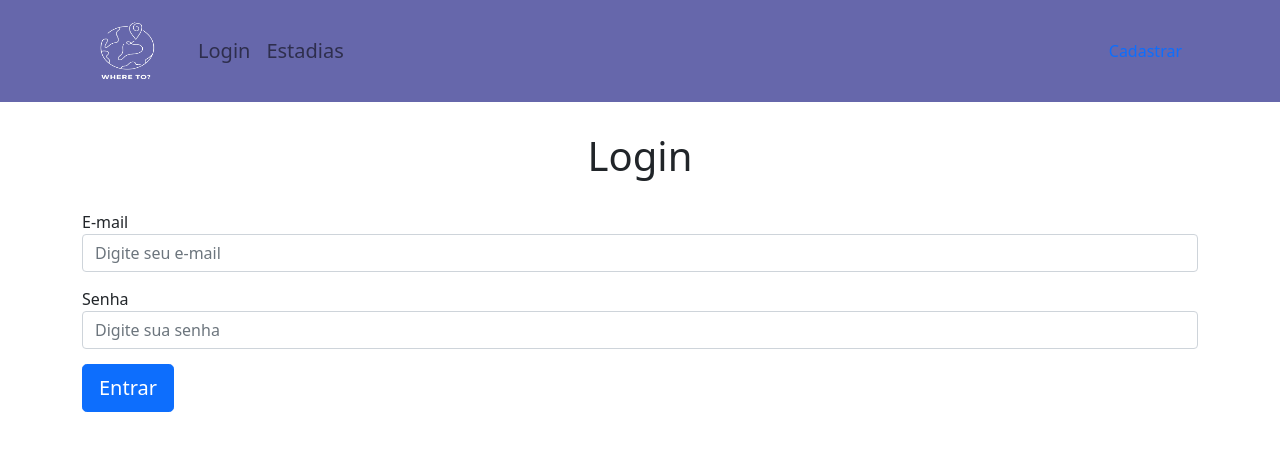
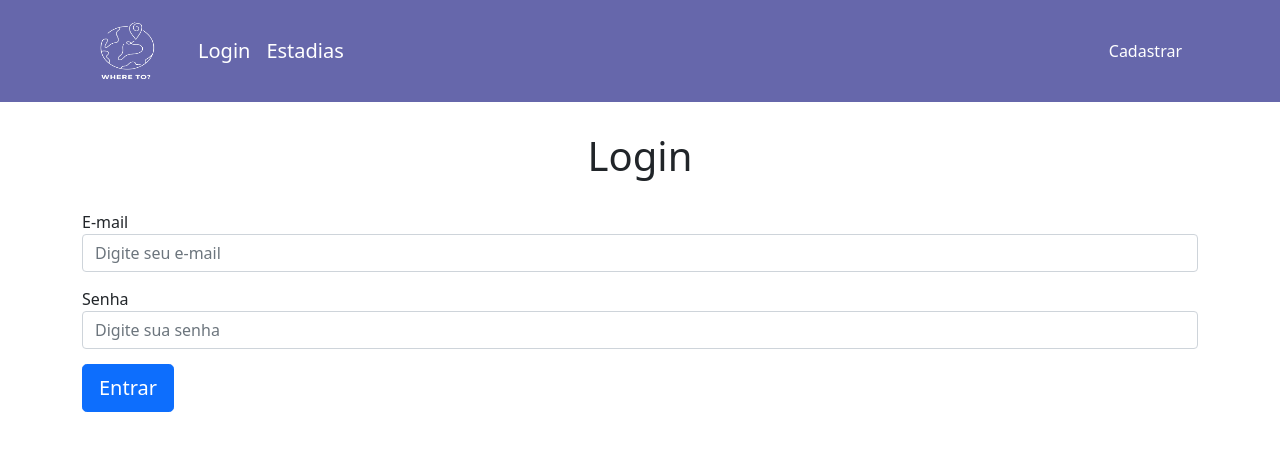
Before and after one commit to CPBeisiegel/where-to-project-client, a React (Create React App) app: page /login in a window 1280 px wide. Shown: the top 450 px of the page. Built offline with nearby package versions, Linux system fonts and the light colour scheme.

Commit message:
add heroku

```diff
--- a/src/apis/api.js
+++ b/src/apis/api.js
@@ -2,7 +2,7 @@ import axios from "axios";
 
 const apis = {
   development: "http://localhost:4000/api",
-  production: "A URL DO SEU SERVIDOR DEPLOYADO NO HEROKU AQUI",
+  production: "https://where-to-server.herokuapp.com/api",
 };
 
 // Pré-configurando a URL padrão do nosso backend em uma instância do Axios
--- a/src/components/Navbar/index.js
+++ b/src/components/Navbar/index.js
@@ -29,17 +29,20 @@ export function NavbarExterna() {
         <Navbar.Toggle aria-controls="basic-navbar-nav" />
         <Navbar.Collapse id="basic-navbar-nav">
           <Nav className="me-auto navbar-brand ">
-            <Nav.Link href={loginState ? "/user-home" : "login"}>
+            <Nav.Link
+              href={loginState ? "/user-home" : "login"}
+              style={{ color: "white" }}
+            >
               {loginState ? null : "Login"}
             </Nav.Link>
-            <Nav.Link href={"/stays"} className="nav-stays">
+            <Nav.Link href={"/stays"} style={{ color: "white" }}>
               Estadias
             </Nav.Link>
           </Nav>
 
           {loginState ? (
             <NavDropdown
-              style={{ textDecoration: "none" }}
+              style={{ textDecoration: "none", color: "white" }}
               title="Dropdown"
               id="basic-nav-dropdown"
             >
@@ -52,7 +55,10 @@ export function NavbarExterna() {
               <NavDropdown.Item href="#action/3.3">Sobre</NavDropdown.Item>
             </NavDropdown>
           ) : (
-            <Nav.Link style={{ textDecoration: "none" }} href="/signup">
+            <Nav.Link
+              style={{ textDecoration: "none", color: "white" }}
+              href="/signup"
+            >
               Cadastrar
             </Nav.Link>
           )}
```
